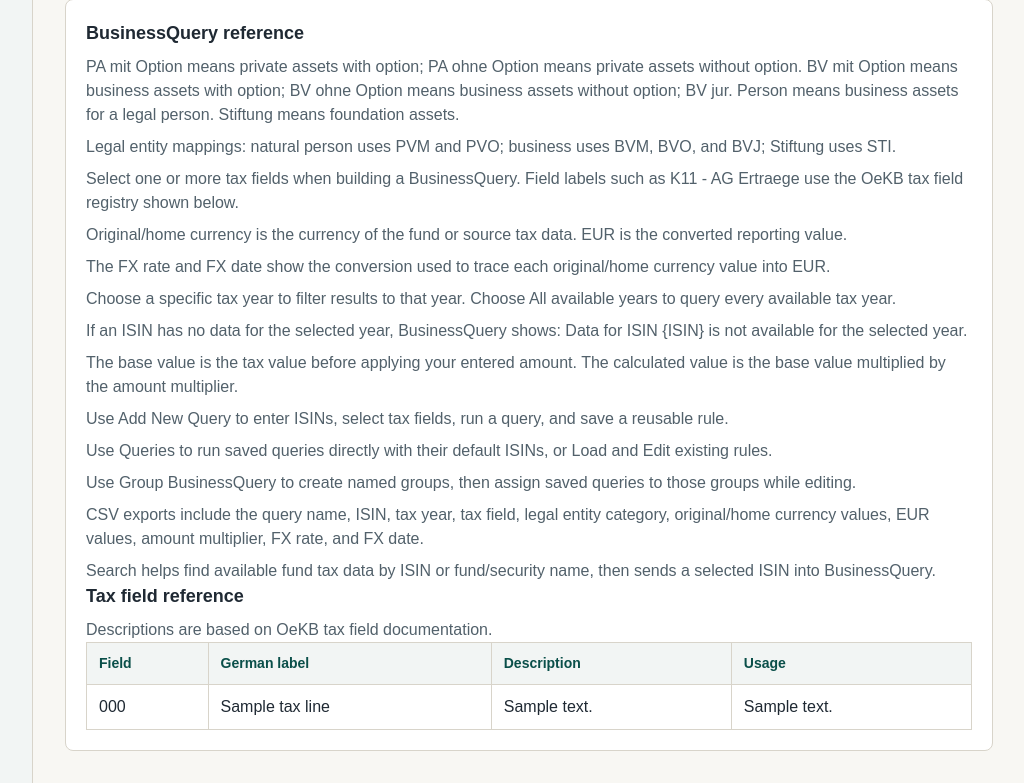
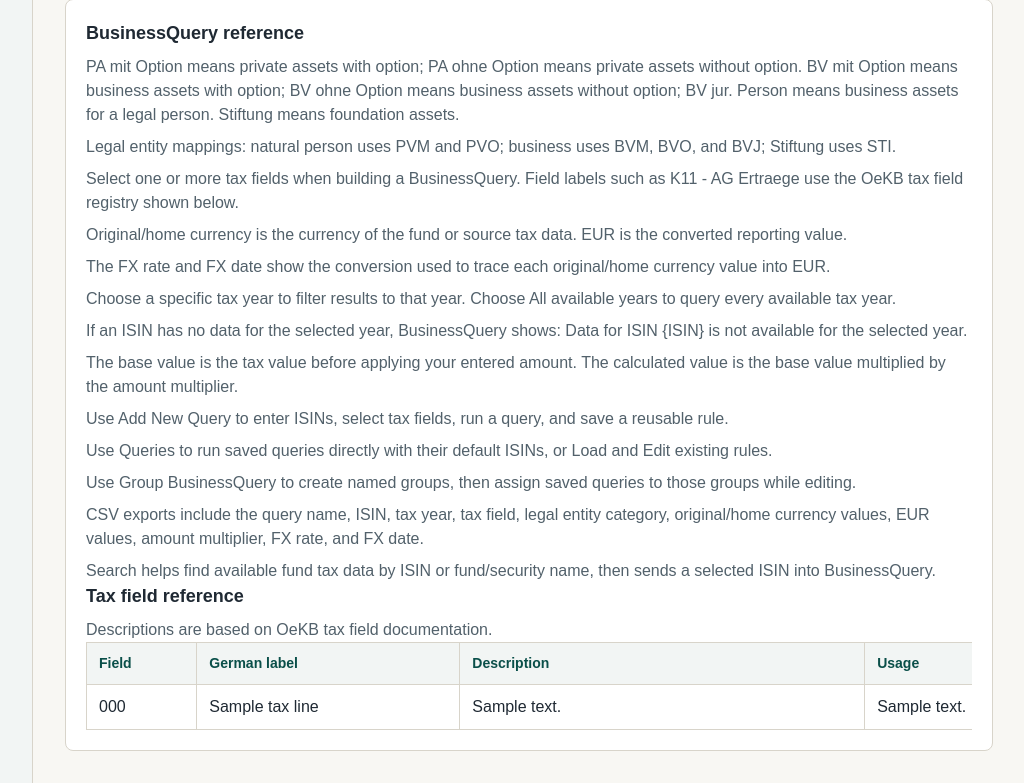
Before and after one commit to TristanL567/EasyETFsAT, a FastAPI app: template fondant/api/templates/app.html in a window 1280 px wide. Shown: the part 267-1050 px from the top of the page, without its empty margins (223-1247 px from the left). Run offline with FastAPI, Linux system fonts and the light colour scheme; the template is opened without the code that fills it: most values are stand-ins (such as "Sample title", 1, 10 or a date in 2020).

Commit message:
BQ5 BQ5-004 feature: Widen documentation layout

```diff
--- a/fondant/api/static/css/site.css
+++ b/fondant/api/static/css/site.css
@@ -193,6 +193,10 @@ h1 {
   max-width: 88rem;
 }
 
+.documentation-workspace {
+  max-width: 96rem;
+}
+
 .placeholder-panel {
   margin-top: 2rem;
   padding: 1.25rem;
@@ -209,6 +213,10 @@ h1 {
 .placeholder-panel p {
   margin: 0.5rem 0 0;
   color: var(--muted);
+}
+
+.documentation-panel p {
+  max-width: 58rem;
 }
 
 .business-query-form,
@@ -575,6 +583,28 @@ h1 {
   table-layout: fixed;
 }
 
+.documentation-tax-field-table {
+  min-width: 74rem;
+  table-layout: fixed;
+}
+
+.documentation-tax-field-table th:nth-child(1),
+.documentation-tax-field-table td:nth-child(1) {
+  width: 8%;
+}
+
+.documentation-tax-field-table th:nth-child(2),
+.documentation-tax-field-table td:nth-child(2) {
+  width: 22%;
+}
+
+.documentation-tax-field-table th:nth-child(3),
+.documentation-tax-field-table td:nth-child(3),
+.documentation-tax-field-table th:nth-child(4),
+.documentation-tax-field-table td:nth-child(4) {
+  width: 35%;
+}
+
 .numeric-value,
 .secondary-value {
   display: block;
--- a/fondant/api/templates/app.html
+++ b/fondant/api/templates/app.html
@@ -49,7 +49,7 @@
         </header>
 
         <main class="portal-content">
-          <section class="workspace-panel{% if section_key in ["business-query", "business-query-queries"] %} business-query-workspace{% endif %}" aria-labelledby="app-title">
+          <section class="workspace-panel{% if section_key in ["business-query", "business-query-queries"] %} business-query-workspace{% elif section_key == "documentation" %} documentation-workspace{% endif %}" aria-labelledby="app-title">
             <p class="eyebrow">Authenticated workspace</p>
             <h1 id="app-title">{{ section.title }}</h1>
             <p class="summary">{{ section.summary }}</p>
@@ -902,7 +902,7 @@
               {% endif %}
             </div>
             {% else %}
-            <div class="placeholder-panel">
+            <div class="placeholder-panel{% if section_key == "documentation" %} documentation-panel{% endif %}">
               <h2>BusinessQuery reference</h2>
               <p>PA mit Option means private assets with option; PA ohne Option means private assets without option. BV mit Option means business assets with option; BV ohne Option means business assets without option; BV jur. Person means business assets for a legal person. Stiftung means foundation assets.</p>
               <p>Legal entity mappings: natural person uses PVM and PVO; business uses BVM, BVO, and BVJ; Stiftung uses STI.</p>
@@ -919,8 +919,8 @@
               <p>Search helps find available fund tax data by ISIN or fund/security name, then sends a selected ISIN into BusinessQuery.</p>
               <h2>Tax field reference</h2>
               <p>Descriptions are based on OeKB tax field documentation.</p>
-              <div class="result-table-wrap">
-                <table class="result-table">
+              <div class="result-table-wrap documentation-table-wrap">
+                <table class="result-table documentation-tax-field-table">
                   <thead>
                     <tr>
                       <th scope="col">Field</th>
```
Also changed, not shown: epics/BQ5/ledger.md (+1 -0 lines), tests/test_web_routes.py (+4 -0 lines).
